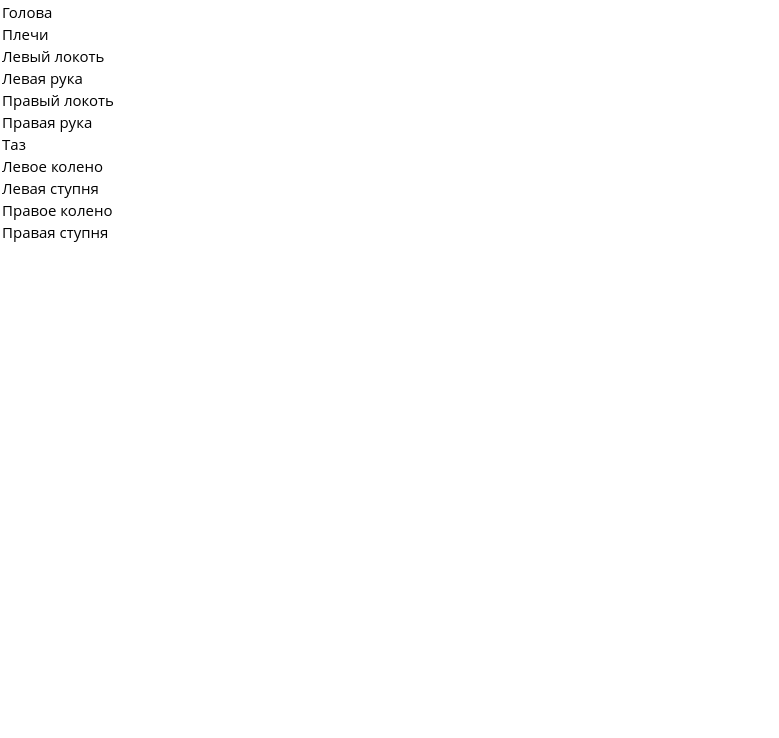
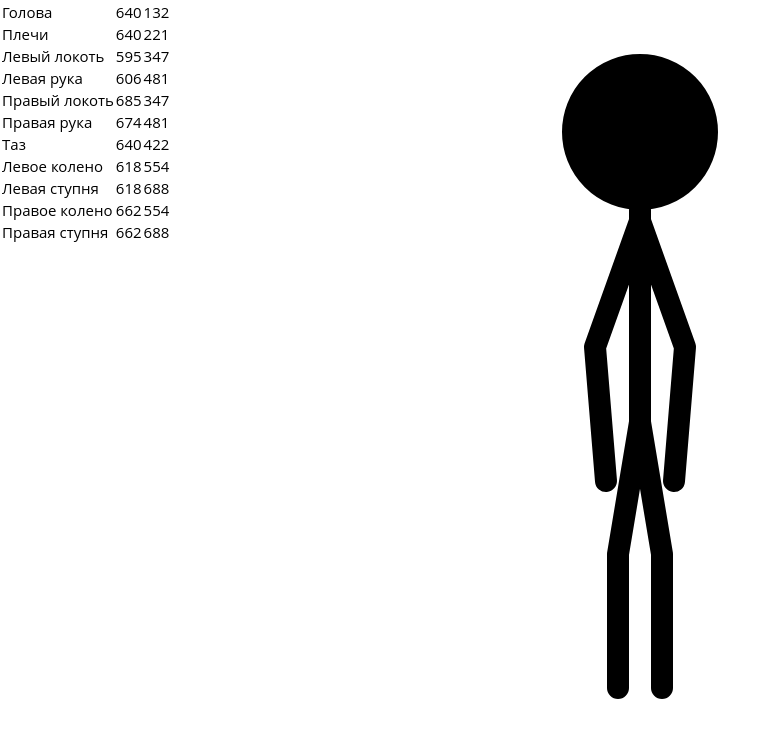
Before and after one commit to ifad6/canvas__people, a plain HTML site: page index.html in a window 1280 px wide. Shown: the whole page, without its empty margins (0-779 px from the left). Drawn offline with nearby package versions, Linux system fonts and the light colour scheme.

Commit message:
Правки

```diff
--- a/index.html
+++ b/index.html
@@ -3,14 +3,10 @@
 <head>
 <meta charset="utf-8">
 <link rel="stylesheet" type="text/css" href="index.css">
-<script src="https://ajax.googleapis.com/ajax/libs/jquery/3.3.1/jquery.min.js"></script>
-<script type="text/javascript" src="index.js"></script>
-<script type="text/javascript" src="points.js"></script>
-<script type="text/javascript" src="animation.js"></script>
 </head>
 <body>
 
-<canvas id="example"></canvas>
+<canvas id="people"></canvas>
 
 <div style="position: fixed; top: 0; left: 0; z-index: 100;">
 	<table>
@@ -28,5 +24,10 @@
 	</table>
 </div>
 
+<script src="https://ajax.googleapis.com/ajax/libs/jquery/3.3.1/jquery.min.js"></script>
+<script type="text/javascript" src="index.js"></script>
+<script type="text/javascript" src="points.js"></script>
+<script type="text/javascript" src="animation.js"></script>
+
 </body>
 </html>
--- a/index.js
+++ b/index.js
@@ -1,4 +1,4 @@
-var Map;
+var Canvas;
 
 var canvas = document.getElementById('people');
 var ctx = canvas.getContext('2d');
```
Also changed, not shown: animation.js (line endings or trailing spaces).
